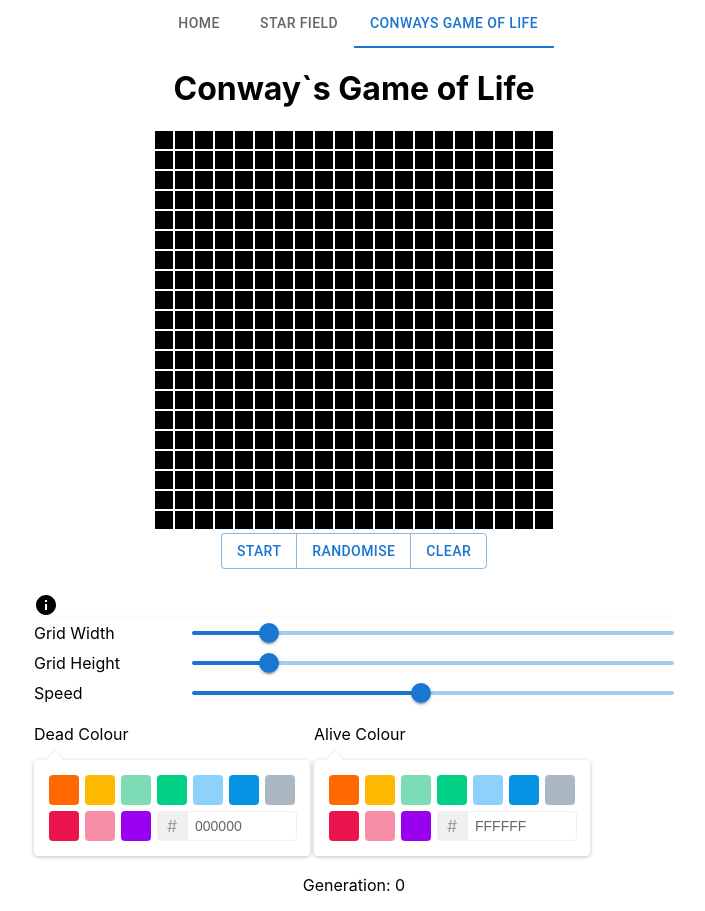
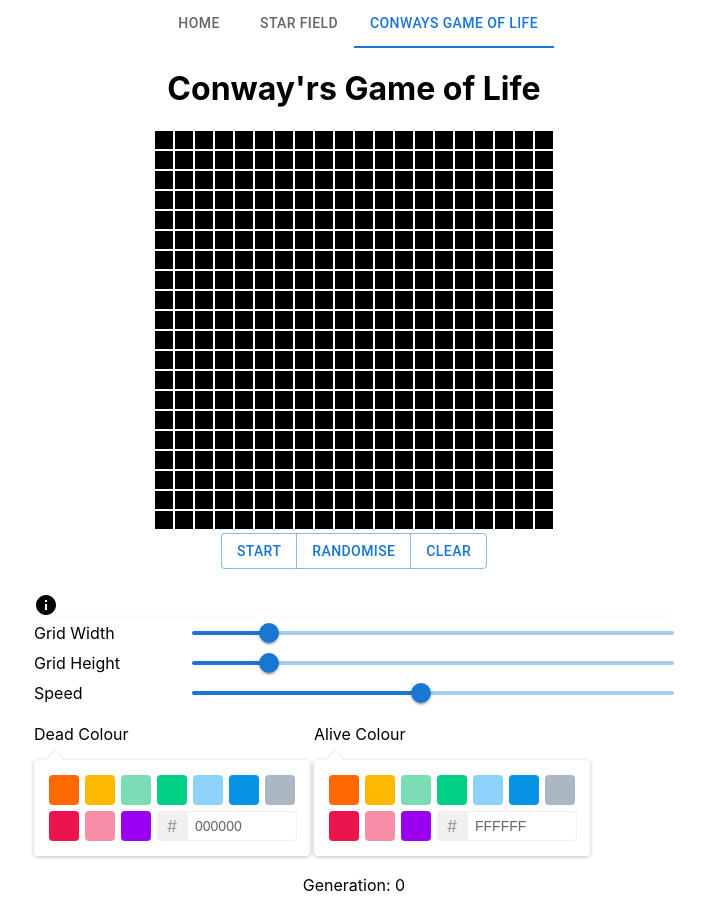
Before and after one commit to dannycoll/coding-challenges, a Next.js app: page /conways-game-of-life in a window 1280 px wide. Shown: the whole page, without its empty margins (286-991 px from the left). Built offline with nearby package versions, Linux system fonts and the light colour scheme.

Commit message:
escaped char

```diff
--- a/pages/conways-game-of-life.tsx
+++ b/pages/conways-game-of-life.tsx
@@ -92,7 +92,7 @@ const Conways: NextPage = () => {
     <div className={styles.container}>
       <div className={styles.main}>
         <Nav activePage={2} />
-        <h1>Conway`s Game of Life</h1>
+        <h1>Conway&apos;rs Game of Life</h1>
         <GameOfLifeGrid
           width={gridWidth}
           height={gridHeight}
```
